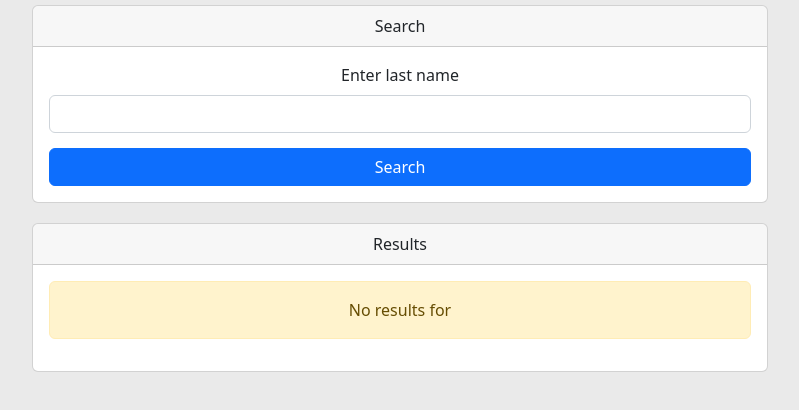
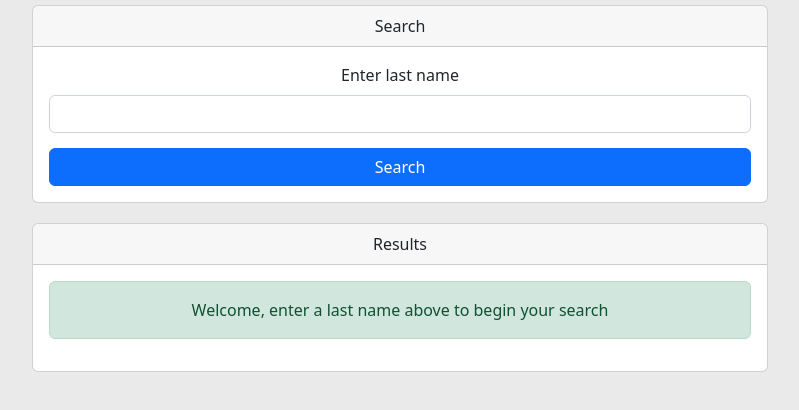
Before and after one commit to Trail-Traveler/uaw4121-josh-ex, a React (Create React App) app in the folder client/: page / in a window 1280 px wide. Shown: the top 410 px of the page, without its empty margins (240-1039 px from the left). Built offline with nearby package versions, Linux system fonts and the light colour scheme.

Commit message:
Add welcome alter for initial page load

```diff
--- /dev/null
+++ b/client/src/Components/Results/ProcessFeedback/LandingNotice.js
@@ -0,0 +1,10 @@
+import { Alert } from "react-bootstrap";
+
+const LandingNotice = () => {
+  return (
+    <Alert variant="success" className="flex-center">
+      Welcome, enter a last name above to begin your search
+    </Alert>
+  );
+};
+export default LandingNotice;
--- a/client/src/Components/Results/Results.js
+++ b/client/src/Components/Results/Results.js
@@ -1,5 +1,6 @@
 import EmployeeList from "./EmployeeList";
 import Error from "./ProcessFeedback/Error";
+import LandingNotice from "./ProcessFeedback/LandingNotice";
 import Loading from "./ProcessFeedback/Loading";
 import NoResult from "./ProcessFeedback/NoResults";
 import Success from "./ProcessFeedback/Success";
@@ -12,6 +13,8 @@ const Results = (props) => {
     message = <Loading />;
   } else if (error) {
     message = <Error error={error} />;
+  } else if (undefined === searchTerm) {
+    return <LandingNotice />;
   } else if (0 === data.length) {
     message = <NoResult searchTerm={searchTerm} />;
   } else if (!(0 === data.length)) {
```
